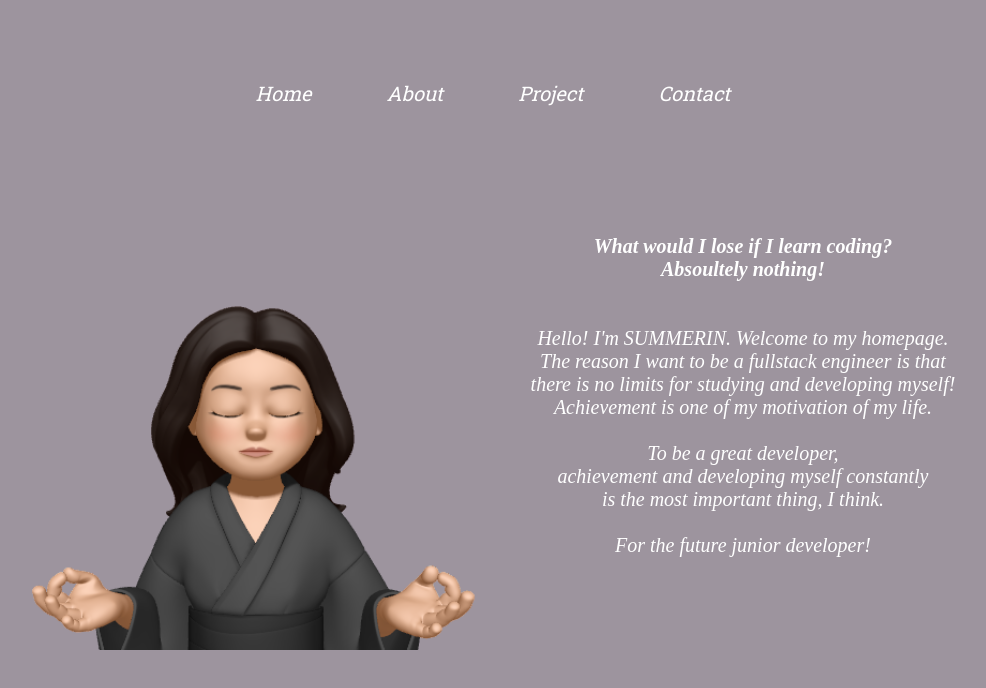
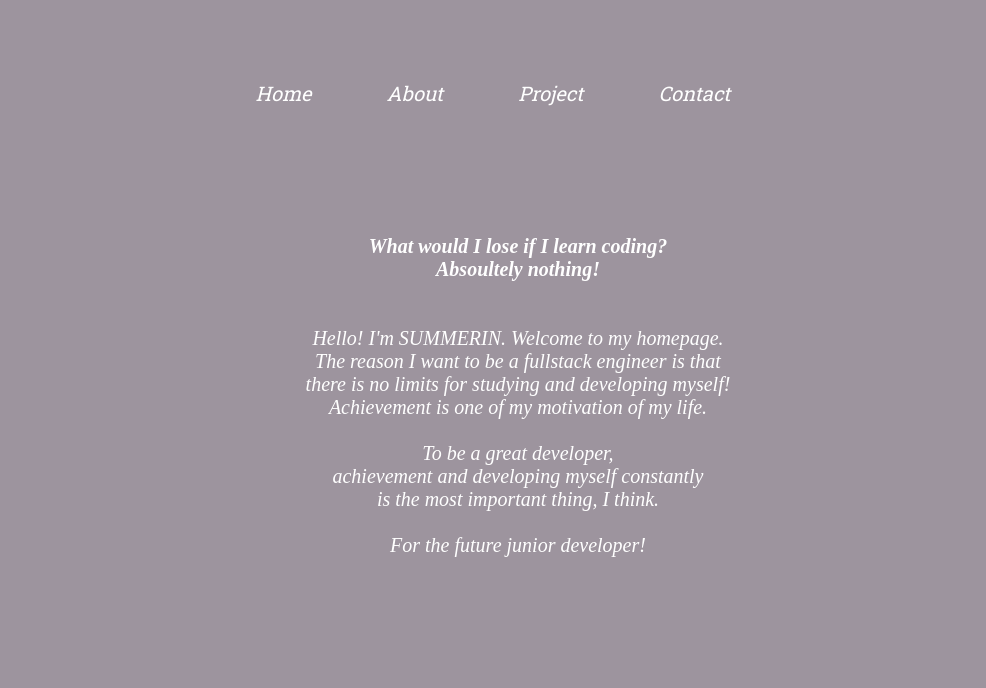
Before and after one commit to summerini/html, a plain HTML site: page about.html in a window 1280 px wide. Shown: the whole page, without its empty margins (147-1133 px from the left). Drawn offline with Linux system fonts and the light colour scheme.

Commit message:
Update about.html

```diff
--- a/about.html
+++ b/about.html
@@ -25,7 +25,7 @@
     </header>
   <div class="list">
       <div class ="two">
-          <img class = "me" src ="./imgs/me2.png" width="450px;" height="auto" alt=""/></span>
+<!--           <img class = "me" src ="./imgs/me2.png" width="450px;" height="auto" alt=""/></span> -->
           <h3 class ="intext"> <strong>What would I lose if I learn coding?<br>Absoultely nothing!</strong><br><br><br>
             Hello! I'm SUMMERIN. Welcome to my homepage.<br>
             The reason I want to be a fullstack engineer is that <br>
```
